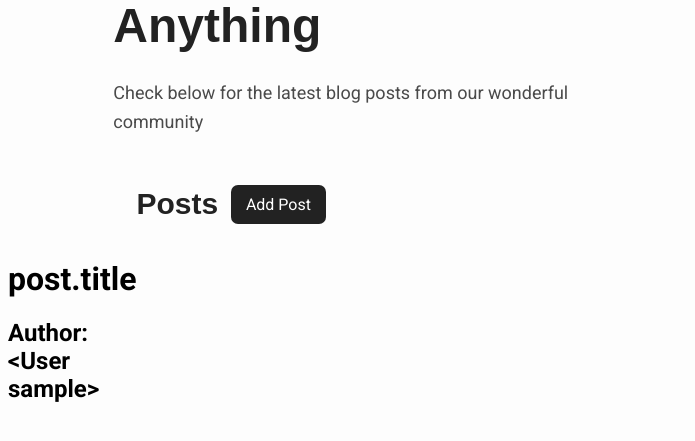
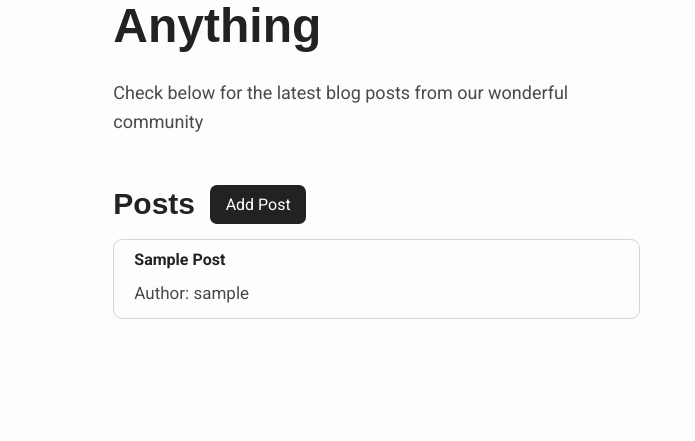
Before and after one commit to victorlomi/Share-It, a Flask app: page / in a window 1280 px wide. Shown: the part 264-705 px from the top of the page, without its empty margins (0-695 px from the left). Run offline with Flask 2, Linux system fonts and the light colour scheme; tables that the repository leaves empty hold one stand-in row (values such as "Sample post"); some web fonts are replaced.

Commit message:
style the post in the homepage

```diff
--- a/app/main/routes.py
+++ b/app/main/routes.py
@@ -19,9 +19,9 @@ def add_post():
     form = forms.AddForm()
 
     if form.validate_on_submit():
-        # pitch = Pitch(author=current_user, body=form.body.data, category=form.category.data)
-        # db.session.add(pitch)
-        # db.session.commit()
+        post = Post(author=current_user, title=form.title.data, body=form.body.data)
+        db.session.add(post)
+        db.session.commit()
         return redirect(url_for('main.index'))
 
     return render_template('add_post.html', form=form)
--- a/app/static/style.css
+++ b/app/static/style.css
@@ -108,6 +108,26 @@ nav .links a {
     grid-column: 2;
     color: #4A4A4A;
     font-size: 18px;
+}
+
+.post {
+    border: 1px solid #d5d5d5;
+    grid-column: 2 / span 5;
+    border-radius: 9px;
+    padding-left: 20px;
+}
+
+.post h1 {
+    color: #222;
+    font-size: 16px;
+    font-weight: 700;
+    text-transform: capitalize;
+}
+
+.post h2 {
+    font-size: 17px;
+    color: #4A4A4A;
+    font-weight: 400;
 }
 
 form {
--- a/app/templates/index.html
+++ b/app/templates/index.html
@@ -17,8 +17,8 @@
         {% if posts %}
             {% for post in posts %}
                 <div class="post">
-                    <h1>post.title</h1>
-                    <h2>Author: {{ User.query.get(post.user_id) }}</h2>
+                    <h1>{{ post.title }}</h1>
+                    <h2>Author: {{ User.query.get(post.user_id).username }}</h2>
                 </div>
             {% endfor %}
         {% else %}
```
Also changed, not shown: migrations/versions/51465c259766_.py (added, +28 -0 lines), app.db.
